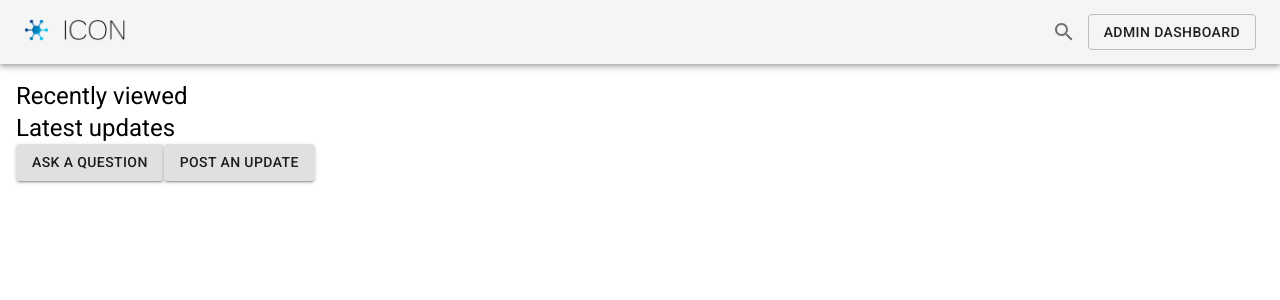
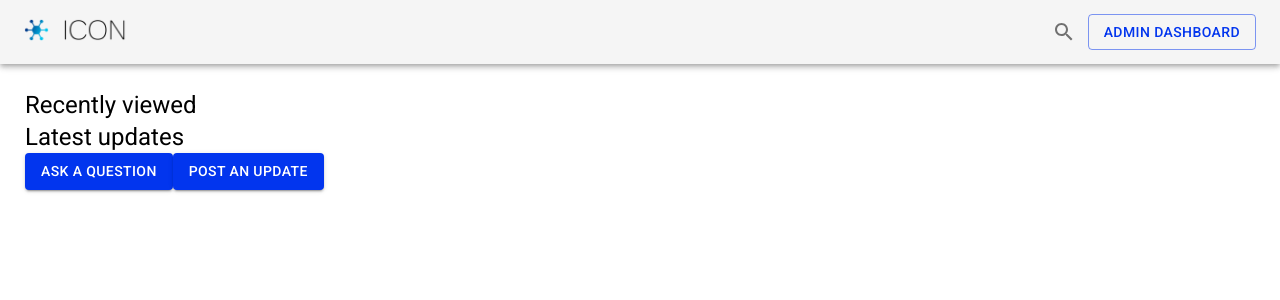
Before and after one commit to ic-drp02/drp-client-web, a React (Create React App) app: page / in a window 1280 px wide. Shown: the top 300 px of the page. Built offline with nearby package versions, Linux system fonts and the light colour scheme.

Commit message:
Change primary color

```diff
--- a/src/App.js
+++ b/src/App.js
@@ -27,12 +27,14 @@ export default function App() {
               <SearchIcon />
             </IconButton>
             <Link to="/admin" style={{ textDecoration: "none" }}>
-              <Button variant="outlined">Admin Dashboard</Button>
+              <Button variant="outlined" color="primary">
+                Admin Dashboard
+              </Button>
             </Link>
           </section>
         </Toolbar>
       </AppBar>
-      <div style={{ padding: 16 }}>
+      <div style={{ padding: 25 }}>
         <Switch>
           <Route path="/admin" component={Admin} />
           <Route path="/postupdate" component={PostUpdate} />
--- a/src/index.js
+++ b/src/index.js
@@ -11,7 +11,9 @@ import App from "./App";
 
 const theme = createMuiTheme({
   palette: {
-    primary: blue,
+    primary: {
+      main: "#0235ee",
+    },
   },
 });
 
--- a/src/pages/Home.js
+++ b/src/pages/Home.js
@@ -9,10 +9,14 @@ export default function Home() {
       <Typography variant="h5">Recently viewed</Typography>
       <Typography variant="h5">Latest updates</Typography>
       <Link to="/question" style={{ textDecoration: "none" }}>
-        <Button variant="contained">Ask a question</Button>
+        <Button variant="contained" color="primary">
+          Ask a question
+        </Button>
       </Link>
       <Link to="/postupdate" style={{ textDecoration: "none" }}>
-        <Button variant="contained">Post an update</Button>
+        <Button variant="contained" color="primary">
+          Post an update
+        </Button>
       </Link>
     </>
   );
--- a/src/pages/Question.js
+++ b/src/pages/Question.js
@@ -35,18 +35,20 @@ export default function Question() {
             className={styles.field}
             label="Query subject"
             variant="outlined"
+            required
           />
         </Grid>
         <Grid item>
           <TextField
             className={styles.field}
             label="Query"
+            variant="outlined"
+            rows={10}
+            required
             multiline
-            rows={10}
-            variant="outlined"
           />
         </Grid>
-        <Button variant="contained" className={styles.button}>
+        <Button variant="contained" className={styles.button} color="primary">
           Submit
         </Button>
       </Grid>
```
